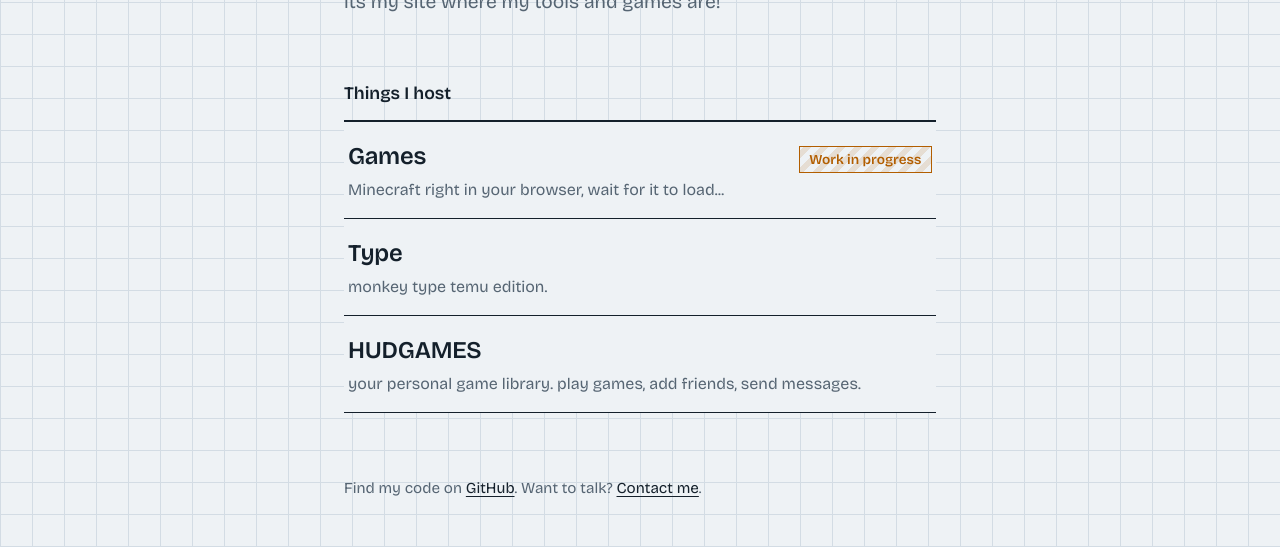
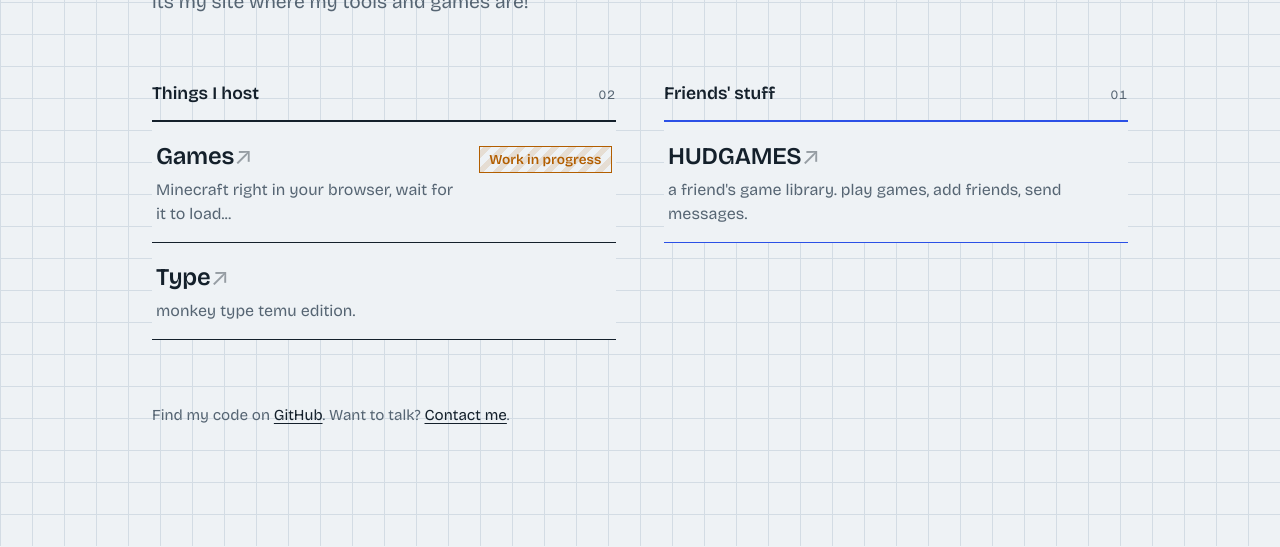
Before and after one commit to KATTO-GG/Spencer-site, a plain HTML site: page index.html in a window 1280 px wide. Shown: the part 254-801 px from the top of the page. Drawn offline with nearby package versions, Linux system fonts and the light colour scheme.

Commit message:
split layout: Things I host | Friends' stuff

```diff
--- a/index.html
+++ b/index.html
@@ -44,7 +44,7 @@ body {
   line-height: 1.5;
 }
 main {
-  max-width: 40rem;
+  max-width: 64rem;
   margin: 0 auto;
   padding: clamp(3rem, 12vh, 7rem) 1.5rem 3rem;
 }
@@ -62,13 +62,31 @@ h1 {
   font-size: 1.2rem;
   color: var(--muted);
 }
+.cols {
+  display: grid;
+  grid-template-columns: 1fr 1fr;
+  gap: 0 3rem;
+  align-items: start;
+}
 h2 {
+  display: flex;
+  align-items: baseline;
+  justify-content: space-between;
   margin: 4rem 0 .75rem;
   font-size: 1.1rem;
   font-weight: 600;
 }
+.count {
+  font-size: .8rem;
+  font-weight: 400;
+  color: var(--muted);
+  font-variant-numeric: tabular-nums;
+  letter-spacing: .08em;
+}
 ul { list-style: none; margin: 0; padding: 0; border-top: 2px solid var(--ink); }
+ul.friends { border-top-color: var(--accent); }
 li { border-bottom: 1px solid var(--ink); }
+.friends li { border-bottom-color: var(--accent); }
 .row {
   display: grid;
   grid-template-columns: 1fr auto;
@@ -80,9 +98,18 @@ li { border-bottom: 1px solid var(--ink); }
   background: var(--paper);
 }
 .row:hover { background: var(--ink); color: var(--paper); }
+.friends .row:hover { background: var(--accent); color: var(--paper); }
 .row:hover .desc { color: inherit; opacity: .8; }
 .row:focus-visible { outline: 3px solid var(--accent); outline-offset: 2px; }
 .name { font-size: 1.5rem; font-weight: 600; letter-spacing: -.01em; }
+.name::after {
+  content: " \2197";
+  display: inline-block;
+  font-weight: 400;
+  opacity: .4;
+  transition: transform .15s ease, opacity .15s ease;
+}
+.row:hover .name::after { transform: translate(3px, -3px); opacity: 1; }
 .desc { grid-column: 1; color: var(--muted); }
 .badge {
   grid-column: 2;
@@ -99,9 +126,16 @@ li { border-bottom: 1px solid var(--ink); }
 footer { margin-top: 4rem; color: var(--muted); font-size: .95rem; }
 footer a { color: var(--ink); text-underline-offset: 3px; }
 footer a:hover { color: var(--accent); }
+@media (max-width: 48rem) {
+  .cols { grid-template-columns: 1fr; }
+  .cols section + section h2 { margin-top: 3rem; }
+}
 @media (max-width: 30rem) {
   .row { grid-template-columns: 1fr; }
   .badge { grid-column: 1; grid-row: auto; justify-self: start; margin-top: .25rem; }
+}
+@media (prefers-reduced-motion: reduce) {
+  .name::after { transition: none; }
 }
 </style>
 </head>
@@ -110,7 +144,9 @@ footer a:hover { color: var(--accent); }
   <h1>spenc<span class="tld">.vip</span></h1>
   <p class="lede">its my site where my tools and games are!</p>
 
-  <h2>Things I host</h2>
+  <div class="cols">
+    <section>
+      <h2>Things I host <span class="count">02</span></h2>
       <ul>
         <li>
           <a class="row" href="https://games.spenc.vip">
@@ -125,13 +161,21 @@ footer a:hover { color: var(--accent); }
             <span class="desc">monkey type temu edition.</span>
           </a>
         </li>
+      </ul>
+    </section>
+
+    <section>
+      <h2>Friends' stuff <span class="count">01</span></h2>
+      <ul class="friends">
         <li>
           <a class="row" href="https://hudgames.onrender.com/">
             <span class="name">HUDGAMES</span>
-        <span class="desc">your personal game library. play games, add friends, send messages.</span>
+            <span class="desc">a friend's game library. play games, add friends, send messages.</span>
           </a>
         </li>
       </ul>
+    </section>
+  </div>
 
   <footer>
     Find my code on <a href="https://github.com/KATTO-GG">GitHub</a>.
```
Lines whose indentation alone changed are shown as unchanged.
